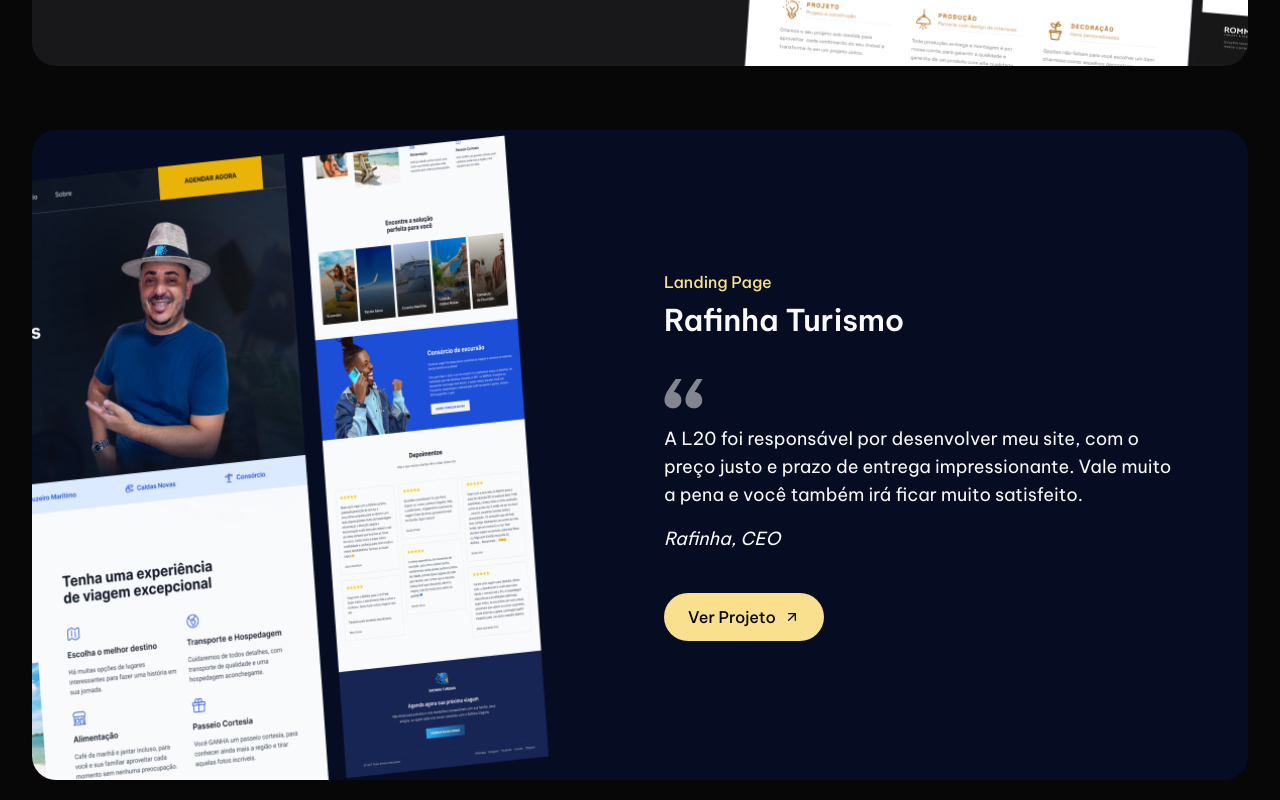
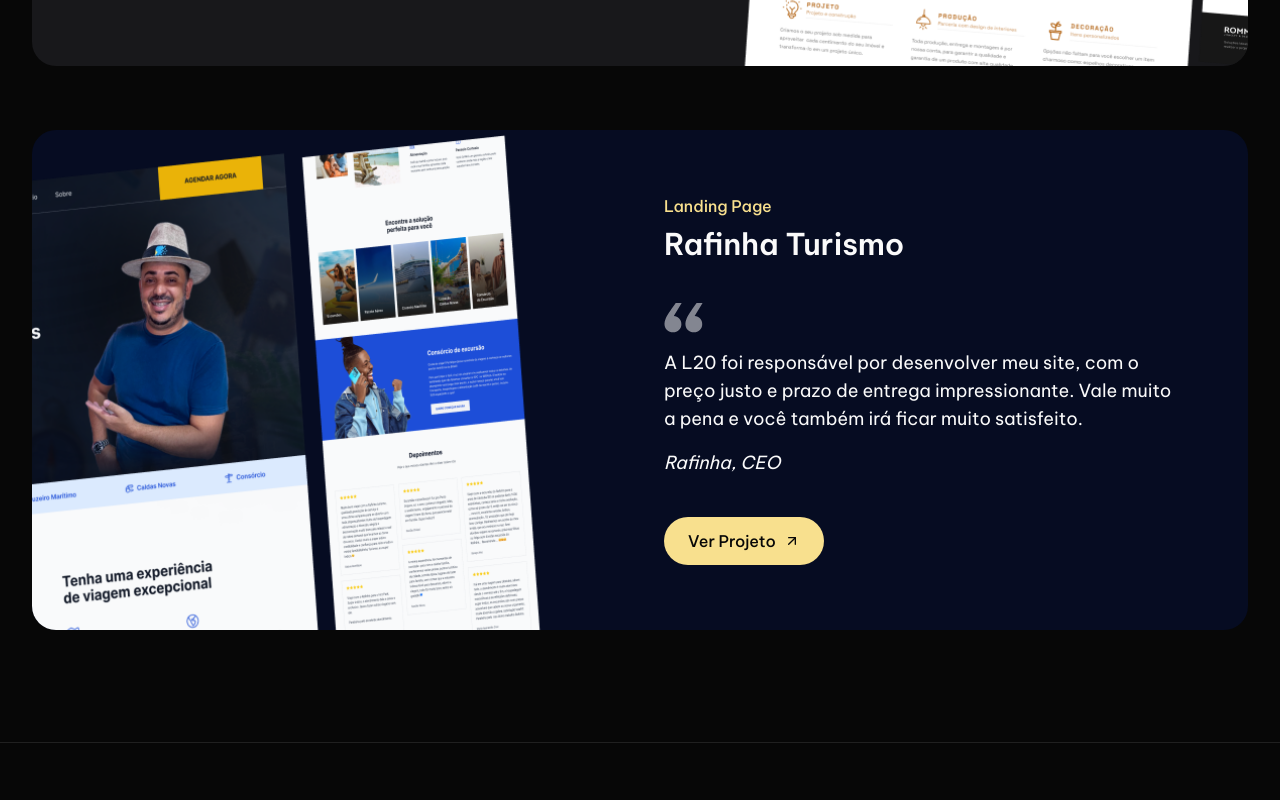
Before and after one commit to lucassamuel94/l20, a Next.js app: page / in a window 1280 px wide. Shown: the part 3440-4240 px from the top of the page. Built offline with nearby package versions, Linux system fonts and the light colour scheme.

Commit message:
Update height

```diff
--- a/app/sections/cases.tsx
+++ b/app/sections/cases.tsx
@@ -44,7 +44,7 @@ export function Cases() {
           </figure>
         </li>
 
-        <li className="flex flex-col-reverse overflow-hidden rounded-3xl bg-[#060C22] lg:grid lg:grid-cols-[1fr,648px] lg:items-center">
+        <li className="flex flex-col-reverse overflow-hidden rounded-3xl bg-[#060C22] lg:grid lg:h-[500px] lg:grid-cols-[1fr,648px] lg:justify-center">
           <figure>
             <Image src={'/case-placeholder-rafinha-turismo.png'} alt="Imagem com print das telas desenvolvidas para o projeto da website ROMMI" width={885} height={644} quality={100} className="object-cover lg:h-[650px] lg:object-right" />
           </figure>
```
